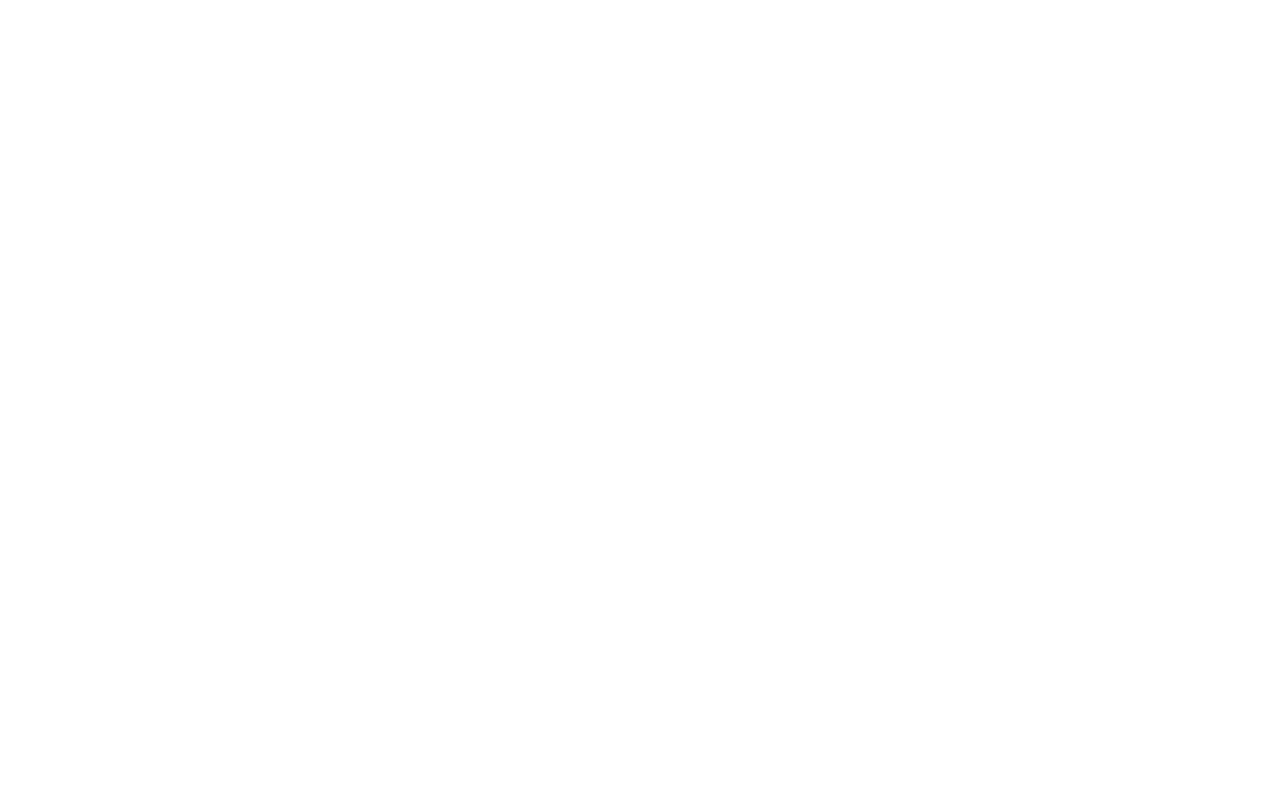
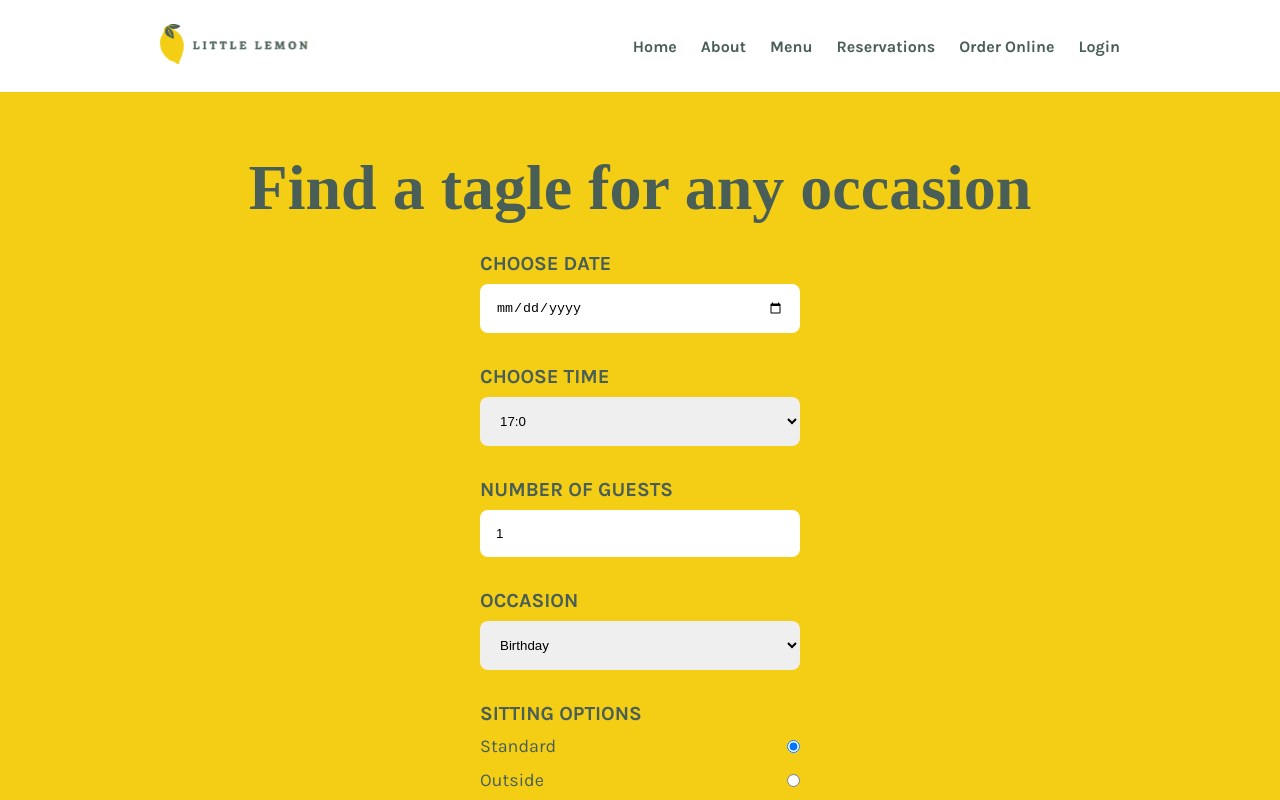
Before and after one commit to daquinoarthur/little-lemon-final-project-capstone, a React (Create React App) app: page /booking in a window 1280 px wide. Before the commit this address had no page. Shown: the top 800 px of the page. Built offline with nearby package versions, Linux system fonts and the light colour scheme; a web font is replaced by a local one.

Commit message:
create booking page and BookingForm component

```diff
--- a/src/App.css
+++ b/src/App.css
@@ -70,6 +70,8 @@
   font-family: var(--typography__font__family--2);
   font-size: var(--typography__font__section-title__size);
   line-height: var(--typography__font__section-title__line-height);
+  text-transform: uppercase;
+  font-weight: bold;
 }
 
 .font__card-title {
--- a/src/App.js
+++ b/src/App.js
@@ -1,14 +1,14 @@
 import { BrowserRouter as Router, Route, Routes } from "react-router-dom";
 import "./App.css";
 import { Homepage } from "./pages/Homepage";
-import { ReserverATable } from "./pages/ReserveATable";
+import { Booking } from "./pages/Booking";
 
 function App() {
   return (
     <Router>
       <Routes>
         <Route exact path="/" element={<Homepage />} />
-        <Route exact path="/reserve-a-table" element={<ReserverATable />} />
+        <Route exact path="/booking" element={<Booking />} />
       </Routes>
     </Router>
   );
--- /dev/null
+++ b/src/components/BookingForm.css
@@ -0,0 +1,72 @@
+.booking {
+  background-color: var(--color__primary--2);
+}
+
+.booking__title {
+  text-align: center;
+  margin: 0 auto 2rem;
+  color: var(--color__primary--1);
+}
+
+.booking .container {
+  padding-top: 4rem;
+  padding-bottom: 4rem;
+}
+
+.booking__form__fieldset {
+  display: flex;
+  flex-direction: column;
+  gap: 2rem;
+  align-items: center;
+  width: 100%;
+  max-width: 20rem;
+  margin: 0 auto;
+  border: none;
+}
+
+.booking__form__group {
+  display: flex;
+  flex-direction: column;
+  gap: 0.5rem;
+  width: 100%;
+}
+
+.booking__form__label {
+  color: var(--color__primary--1);
+}
+
+.booking__form__input {
+  padding: 1rem;
+  width: 100%;
+  border: none;
+  border-radius: 8px;
+}
+
+.booking__form__input--submit {
+  padding: 16px 24px;
+  border-radius: 8px;
+  border: none;
+  font-family: var(--typography__font__family--2);
+  font-size: var(--typography__font__button-text__size);
+  font-weight: bold;
+  cursor: pointer;
+  transition: opacity 0.3s;
+  background-color: var(--color__primary--1);
+  color: var(--color__highlight--1);
+}
+
+.booking__form__input--submit:hover {
+  opacity: 0.9;
+}
+
+.booking__form__group--sitting-options .booking__form__label {
+  display: flex;
+  align-items: center;
+  gap: 1rem;
+  justify-content: space-between;
+  cursor: pointer;
+}
+
+.booking__form__group--sitting-options legend {
+  color: var(--color__primary--1);
+}
--- /dev/null
+++ b/src/components/BookingForm.js
@@ -0,0 +1,129 @@
+import { useState } from "react";
+import "./BookingForm.css";
+import { Container } from "./Container";
+
+export function BookingForm() {
+  const [date, setDate] = useState("");
+  const [time, setTime] = useState("");
+  const [guests, setGuests] = useState(1);
+  const [occasion, setOccasion] = useState("");
+
+  const handleSubmit = (event) => {
+    event.preventDefault();
+    // Handle form submission here
+    console.log({ date, time, guests, occasion });
+  };
+
+  return (
+    <section className="booking">
+      <Container>
+        <h2 className="font__display booking__title">
+          Find a tagle for any occasion
+        </h2>
+        <form className="booking__form" onSubmit={handleSubmit}>
+          <fieldset className="booking__form__fieldset">
+            <div className="booking__form__group">
+              <label
+                className="booking__form__label font__section-title"
+                htmlFor="res-date"
+              >
+                Choose date
+              </label>
+              <input
+                className="booking__form__input booking__form__input--date"
+                type="date"
+                id="res-date"
+                value={date}
+                onChange={(e) => setDate(e.target.value)}
+              />
+            </div>
+
+            <div className="booking__form__group">
+              <label
+                className="booking__form__label font__section-title"
+                htmlFor="res-time"
+              >
+                Choose time
+              </label>
+              <select
+                className="booking__form__input booking__form__input--time"
+                id="res-time"
+                value={time}
+                onChange={(e) => setTime(e.target.value)}
+              >
+                <option value="17:0">17:0</option>
+                <option value="18:0">18:0</option>
+                <option value="19:0">19:0</option>
+                <option value="20:0">20:0</option>
+                <option value="21:0">21:0</option>
+                <option value="2:0">2:0</option>
+              </select>
+            </div>
+
+            <div className="booking__form__group">
+              <label
+                className="booking__form__label font__section-title"
+                htmlFor="guests"
+              >
+                Number of guests
+              </label>
+              <input
+                className="booking__form__input booking__form__input--number"
+                type="number"
+                placeholder="1"
+                min="1"
+                max="10"
+                id="guests"
+                value={guests}
+                onChange={(e) => setGuests(e.target.value)}
+              />
+            </div>
+
+            <div className="booking__form__group">
+              <label
+                className="booking__form__label font__section-title"
+                htmlFor="occasion"
+              >
+                Occasion
+              </label>
+              <select
+                className="booking__form__input booking__form__input--occasion"
+                id="occasion"
+                value={occasion}
+                onChange={(e) => setOccasion(e.target.value)}
+              >
+                <option value="Birthday">Birthday</option>
+                <option value="Anniversary">Anniversary</option>
+              </select>
+            </div>
+
+            <div className="booking__form__group booking__form__group--sitting-options">
+              <legend className="font__section-title">Sitting Options</legend>
+
+              <label className="booking__form__label">
+                <span className="font__lead-text">Standard</span>
+                <input
+                  type="radio"
+                  name="sitting-option"
+                  value="standard"
+                  checked
+                />
+              </label>
+
+              <label className="booking__form__label">
+                <span className="font__lead-text">Outside</span>
+                <input type="radio" name="sitting-option" value="outside" />
+              </label>
+            </div>
+
+            <input
+              className="booking__form__input booking__form__input--submit"
+              type="submit"
+              value="Make Your reservation"
+            />
+          </fieldset>
+        </form>
+      </Container>
+    </section>
+  );
+}
--- a/src/components/Hero.js
+++ b/src/components/Hero.js
@@ -14,7 +14,7 @@
             We are a family owned Mediterranean restaurant, focused on
             traditional recipes served with a modern twist.
           </p>
-          <Link to="/reserve-a-table" className="hero__button">
+          <Link to="/booking" className="hero__button">
             <Button className="hero__button">Reserve a Table</Button>
           </Link>
         </article>
--- a/src/pages/ReserveATable.js
+++ b/src/pages/Booking.js
@@ -1,10 +1,11 @@
+import { BookingForm } from "../components/BookingForm";
 import { Layout } from "../layouts/Layout";
 
-export function ReserverATable() {
+export function Booking() {
   return (
     <div>
       <Layout>
-        <>Reserve a table page</>
+        <BookingForm />
       </Layout>
     </div>
   );
```
